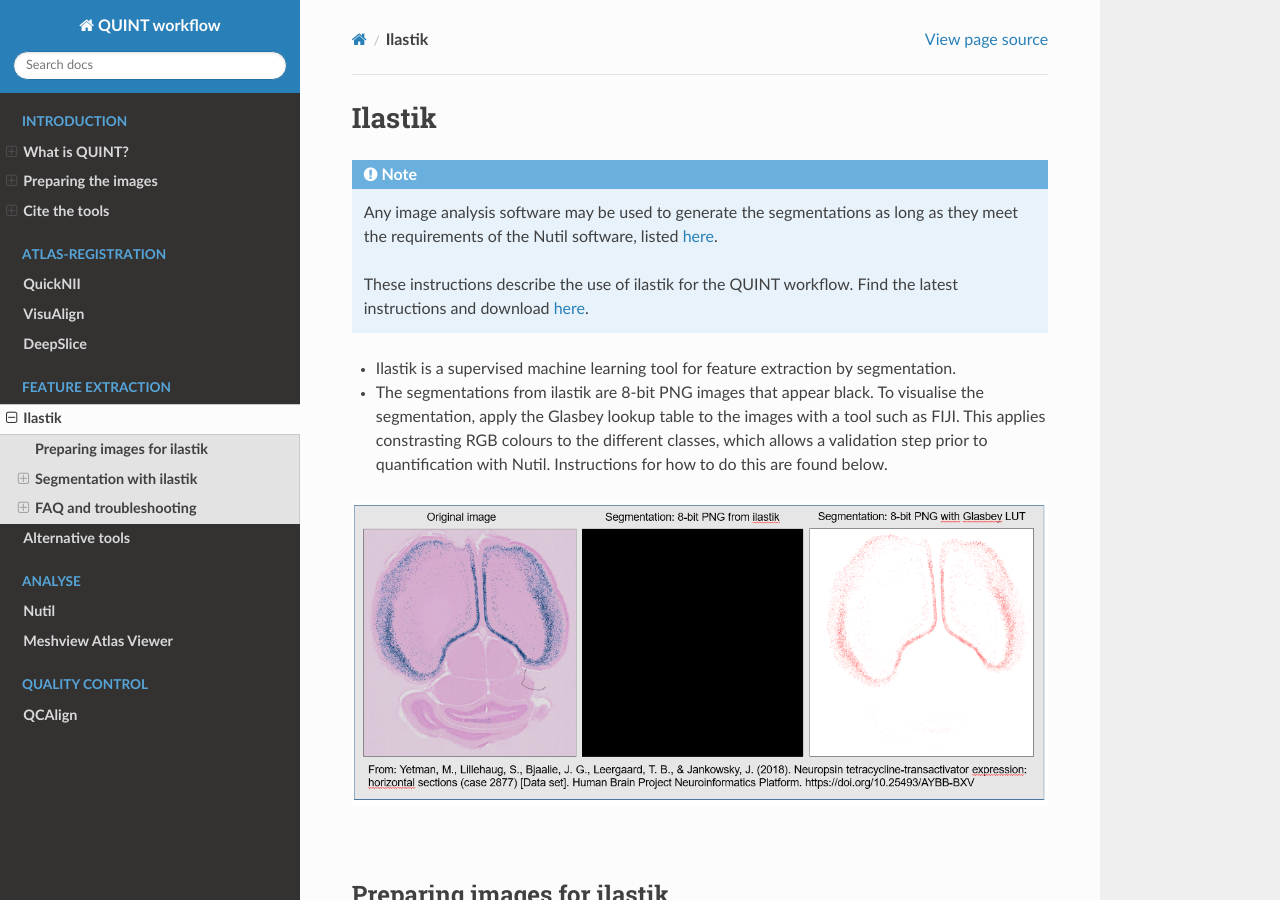
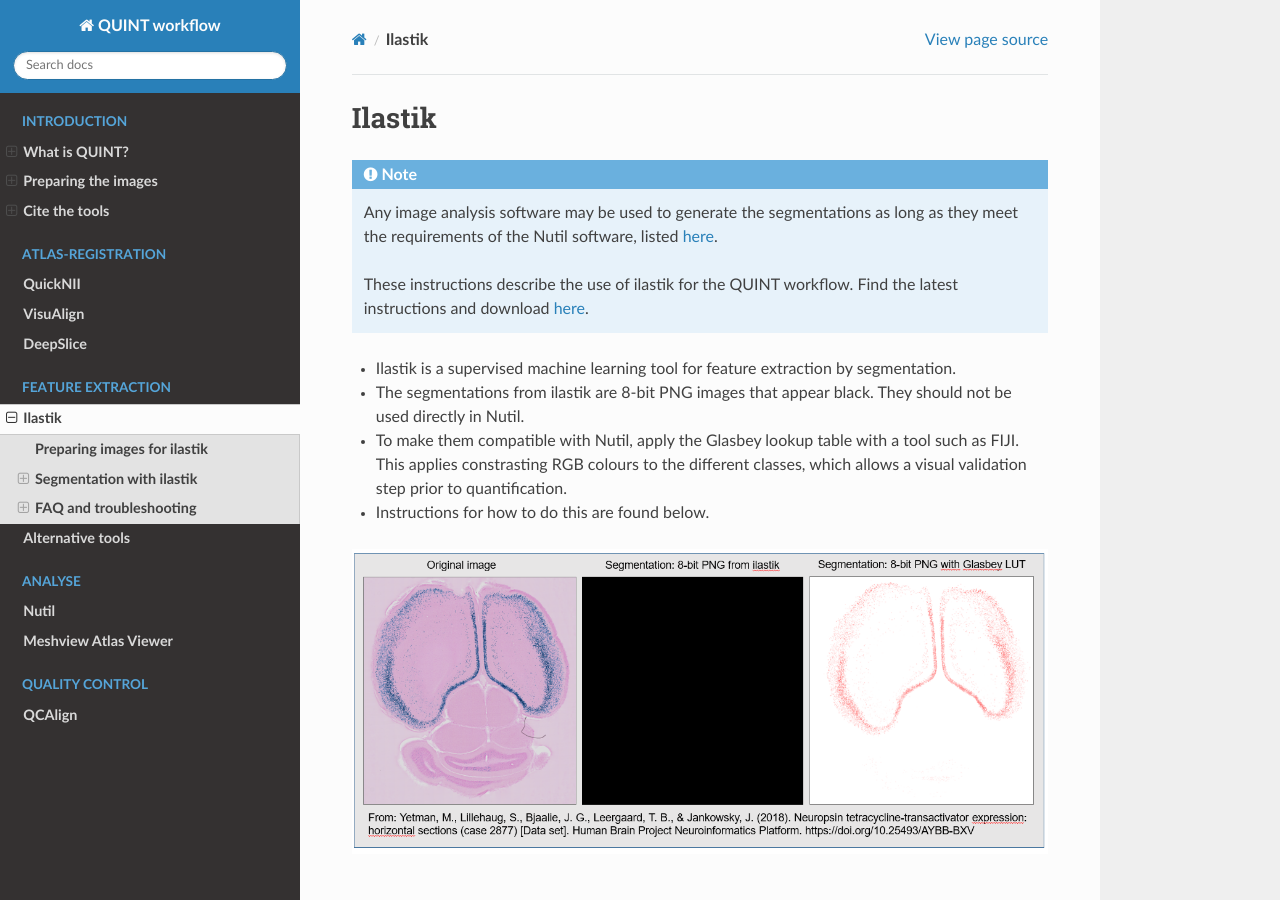
Before and after one commit to Neural-Systems-at-UIO/QUINT_workflow, a Sphinx documentation site: the page built from docs/Ilastik.rst, in a window 1280 px wide and 900 px high. Built offline with Sphinx 7.4.7 and the Read the Docs theme 2.0.0, drawn with Linux system fonts in a browser that asks for light colours.

Commit message:
Update Ilastik.rst

```diff
--- a/docs/Ilastik.rst
+++ b/docs/Ilastik.rst
@@ -8,7 +8,9 @@
   These instructions describe the use of ilastik for the QUINT workflow. Find the latest instructions and download `here <https://www.ilastik.org /download.html>`_.
 
 * Ilastik is a supervised machine learning tool for feature extraction by segmentation.
-* The segmentations from ilastik are 8-bit PNG images that appear black. To visualise the segmentation, apply the Glasbey lookup table to the images with a tool such as FIJI. This applies constrasting RGB colours to the different classes, which allows a validation step prior to quantification with Nutil. Instructions for how to do this are found below.
+* The segmentations from ilastik are 8-bit PNG images that appear black. They should not be used directly in Nutil.
+* To make them compatible with Nutil, apply the Glasbey lookup table with a tool such as FIJI. This applies constrasting RGB colours to the different classes, which allows a visual validation step prior to quantification.
+* Instructions for how to do this are found below.
 
 .. image:: images_ilastik/Segmentation.PNG
 
```
